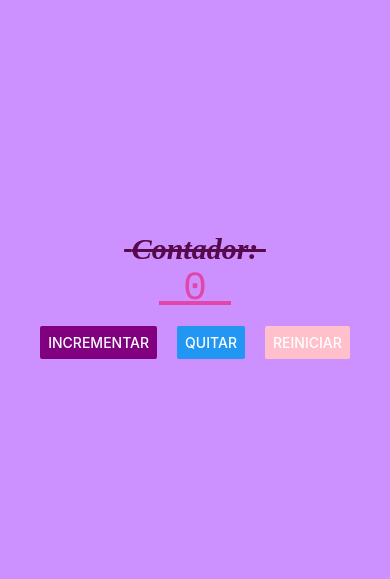
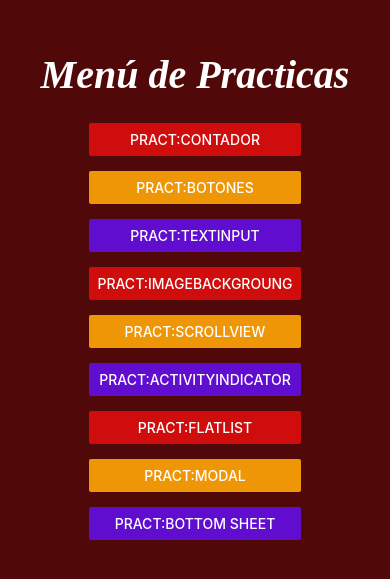
Before and after one commit to marianagarciaolvera19/TRABAJOSPAM212, a React Native app in the folder intro/: screen / in a window 390 px wide. Shown: the part 127-706 px from the top of the page. Built offline with nearby package versions, Linux system fonts and the light colour scheme.

Commit message:
En este commit hacemos uso de ScrollView

```diff
--- a/intro/App.js
+++ b/intro/App.js
@@ -1,7 +1,8 @@
 import ContadorScreen from './screens/ContadorScreen'; //Desde la carpeta screen importamos ContadorScreen
+import MenuScreen from './screens/MenuScreen';
+
 export default function App() {
-
   return (
-    <ContadorScreen></ContadorScreen>
-);
+    <MenuScreen></MenuScreen>
+  );
 }
--- /dev/null
+++ b/intro/screens/BotonesScreen.js
@@ -0,0 +1,12 @@
+import {Text, StyleSheet, View} from 'react-native'
+
+
+export default function BotonesScreen() {
+    return (
+      <View>
+        <Text>BotonesScreen Proximamente...</Text>
+      </View>
+    )
+}
+
+const styles = StyleSheet.create({})
--- /dev/null
+++ b/intro/screens/MenuScreen.js
@@ -0,0 +1,62 @@
+import { Text, StyleSheet, View, Button } from 'react-native';
+import React, { useState } from 'react';
+import ContadorScreen from './ContadorScreen';
+import BotonesScreen from './BotonesScreen';
+import ScrollViewScreen from './ScrollViewScreen';
+
+export default function MenuScreen() {
+    const [screen,setScreen]=useState('menu');
+
+    switch(screen){
+        case 'contador':
+            return <ContadorScreen/>;
+        case 'botones':
+            return <BotonesScreen/>;
+        case 'scroll':
+            return <ScrollViewScreen />;
+        case 'menu':
+            default:
+                return (
+                    <View style={styles.container}>
+                        <Text style={styles.textoTitulo}>Menú de Practicas</Text>
+                        <View style={styles.contenedorBotones}>
+                            <Button color='#cf0d0dff' onPress={()=>setScreen('contador')} title="Pract:Contador"/>
+                            <Button color='#ef9607ff' onPress={()=>setScreen('botones')}  title="Pract:Botones"/>
+                            <Button color='#610dcfff' onPress={()=>setScreen('botones')}  title="Pract:TextInput"/>
+                            <Button color='#cf0d0dff' onPress={()=>setScreen('botones')} title="Pract:ImageBackgroung"/>
+                            <Button color='#ef9607ff' onPress={()=>setScreen('scroll')}  title="Pract:ScrollView"/>
+                            <Button color='#610dcfff' onPress={()=>setScreen('botones')}  title="Pract:ActivityIndicator"/>
+                            <Button color='#cf0d0dff' onPress={()=>setScreen('botones')} title="Pract:FlatList"/>
+                            <Button color='#ef9607ff' onPress={()=>setScreen('botones')}  title="Pract:Modal"/>
+                            <Button color='#610dcfff' onPress={()=>setScreen('botones')}  title="Pract:Bottom Sheet"/>
+                        </View>
+                    </View>
+                )
+
+    }
+
+
+
+}
+
+const styles = StyleSheet.create({
+  container: {
+    flex: 1,
+    backgroundColor: '#510808ff',
+    alignItems: 'center',
+    justifyContent: 'center',
+  },
+  textoTitulo: {
+    color: '#ffffffff',
+    fontSize: 40,
+    fontFamily: 'Times New Roman',
+    fontWeight: 'bold',
+    fontStyle: 'italic',
+    textAlign: 'center',
+  },
+  contenedorBotones: {
+    marginTop: 25,
+    flexDirection: 'column',
+    gap: 15,
+  },
+});
--- /dev/null
+++ b/intro/screens/ScrollViewScreen.js
@@ -0,0 +1,58 @@
+// screens/ScrollViewScreen.js
+import React, { useRef } from 'react';
+import { View, Animated, ScrollView, Text, StyleSheet, Button } from 'react-native';
+
+export default function ScrollViewScreen() {
+  const scrollY = useRef(new Animated.Value(0)).current;
+
+  return (
+    <View style={styles.container}>
+      <Animated.View
+        style={[
+          styles.header,
+          {
+            height: scrollY.interpolate({
+              inputRange: [0, 100],
+              outputRange: [200, 80],
+              extrapolate: 'clamp',
+            }),
+          },
+        ]}
+      >
+        <Text style={styles.title}>Ejemplo ScrollView</Text>
+      </Animated.View>
+
+      <ScrollView
+        scrollEventThrottle={16}
+        onScroll={Animated.event(
+          [{ nativeEvent: { contentOffset: { y: scrollY } } }],
+          { useNativeDriver: false }
+        )}
+      >
+        {[...Array(15)].map((_, i) => (
+          <View key={i} style={styles.card}>
+            <Text style={styles.text}>Elemento {i + 1}</Text>
+          </View>
+        ))}
+      </ScrollView>
+
+    </View>
+  );
+}
+
+const styles = StyleSheet.create({
+  container: { flex: 1, backgroundColor: '#fff' },
+  header: {
+    backgroundColor: '#3498db',
+    justifyContent: 'center',
+    alignItems: 'center',
+  },
+  title: { color: '#fff', fontSize: 22, fontWeight: 'bold', paddingTop: 30 },
+  card: {
+    margin: 10,
+    padding: 20,
+    backgroundColor: '#eee',
+    borderRadius: 8,
+  },
+  text: { fontSize: 16 },
+});
```
Also changed, not shown: intro/screens/ImageBackgroung & SlapshScreen.js (added, +12 -0 lines), intro/screens/TextInputAlert.js (added, +12 -0 lines).
